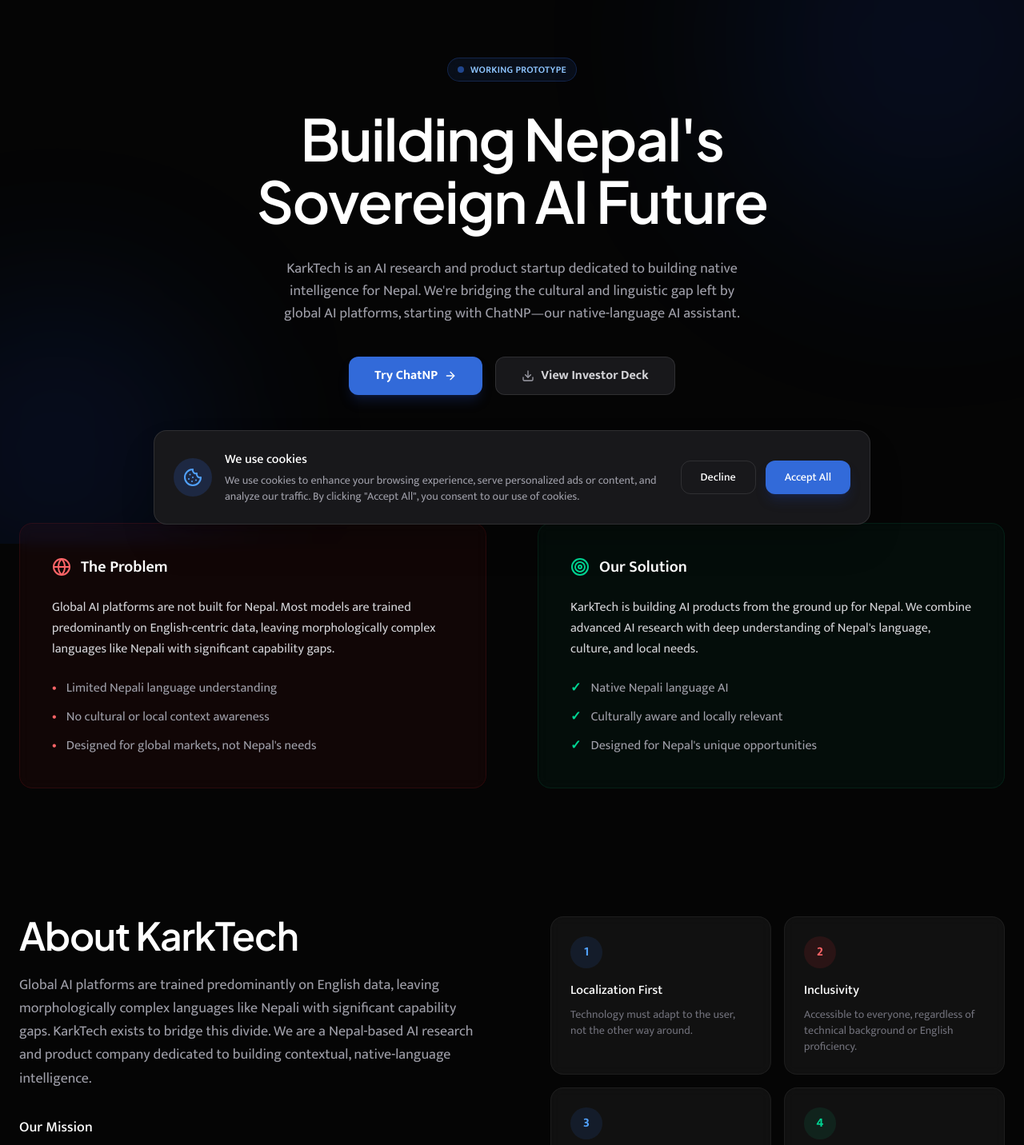
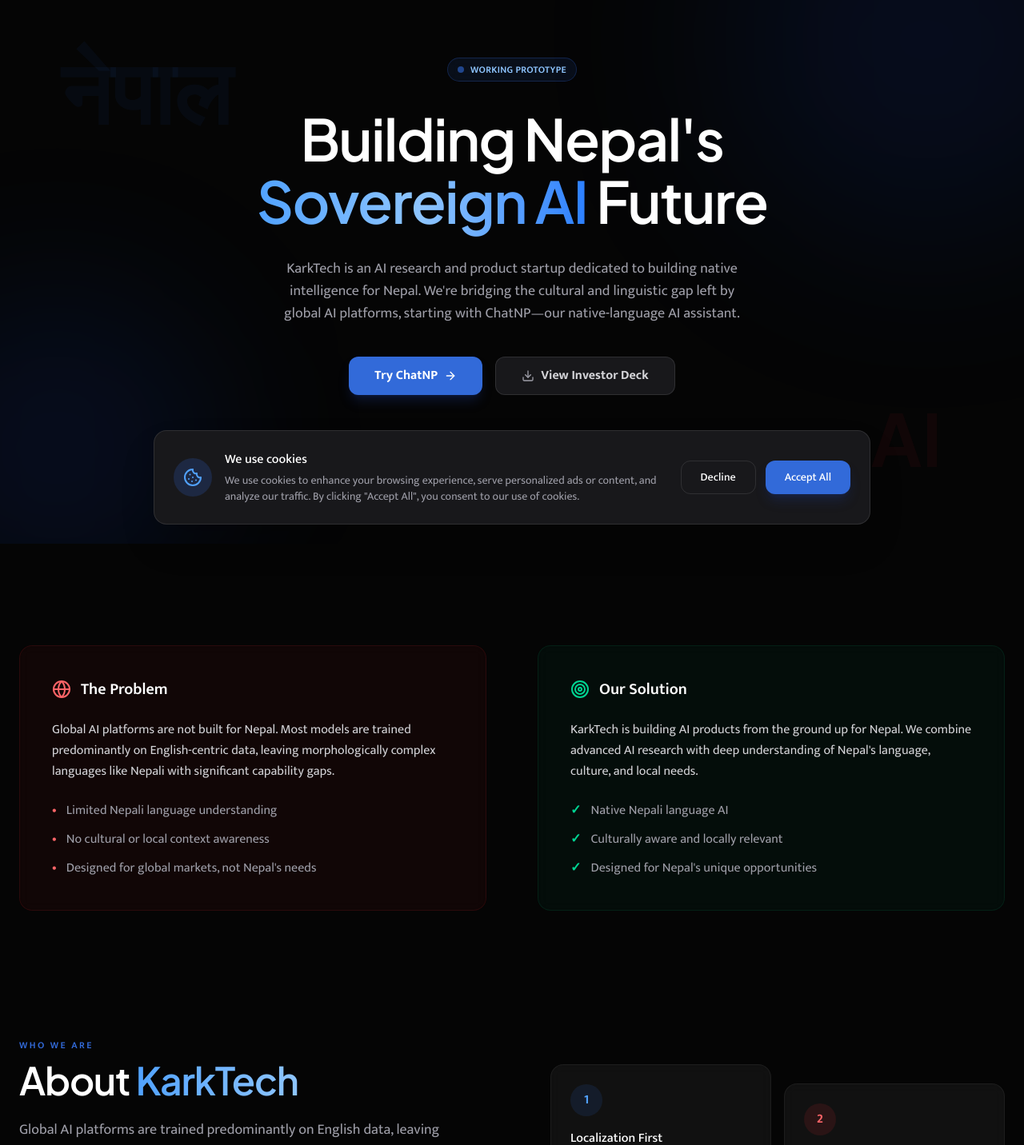
Before and after one commit to ganeshinunited-dot/Chatnepal, a Next.js app: page / in a window 1280 px wide. Shown: the part 120-1552 px from the top of the page at 80% size. Built offline with nearby package versions, Linux system fonts and the light colour scheme.

Commit message:
Advanced desktop (PC) view: hero gradient heading, stats strip, floating Nepali glyphs, desktop-only section labels and hover effects (mobile unchanged)

```diff
--- a/components/About.tsx
+++ b/components/About.tsx
@@ -12,8 +12,9 @@ export function About() {
           viewport={{ once: true }}
           transition={{ duration: 0.6 }}
         >
+          <p className="text-xs font-semibold uppercase tracking-[0.2em] text-brand-blue mb-3 hidden lg:block">Who We Are</p>
           <h2 className="font-heading text-4xl md:text-5xl tracking-tight text-white mb-6">
-            About KarkTech
+            About <span className="bg-gradient-to-r from-blue-400 to-blue-300 bg-clip-text text-transparent">KarkTech</span>
           </h2>
           <p className="text-zinc-400 text-lg leading-relaxed mb-8">
             Global AI platforms are trained predominantly on English data, leaving morphologically complex languages like Nepali with significant capability gaps. KarkTech exists to bridge this divide. We are a Nepal-based AI research and product company dedicated to building contextual, native-language intelligence.
@@ -39,30 +40,30 @@ export function About() {
           whileInView={{ opacity: 1, x: 0 }}
           viewport={{ once: true }}
           transition={{ duration: 0.6 }}
-          className="grid grid-cols-1 sm:grid-cols-2 gap-4"
+          className="grid grid-cols-1 sm:grid-cols-2 gap-4 lg:mt-8"
         >
-          <div className="p-6 rounded-2xl bg-white/5 border border-white/5 backdrop-blur-sm">
+          <div className="p-6 rounded-2xl bg-white/5 border border-white/5 backdrop-blur-sm transition-all duration-300 hover:border-white/10 hover:-translate-y-1">
             <div className="w-10 h-10 rounded-full bg-blue-500/10 flex items-center justify-center mb-4">
               <span className="text-blue-400 font-bold">1</span>
             </div>
             <h4 className="text-white font-medium mb-2">Localization First</h4>
             <p className="text-sm text-zinc-500">Technology must adapt to the user, not the other way around.</p>
           </div>
-          <div className="p-6 rounded-2xl bg-white/5 border border-white/5 backdrop-blur-sm">
+          <div className="p-6 rounded-2xl bg-white/5 border border-white/5 backdrop-blur-sm transition-all duration-300 hover:border-white/10 hover:-translate-y-1 lg:mt-6">
             <div className="w-10 h-10 rounded-full bg-red-500/10 flex items-center justify-center mb-4">
               <span className="text-red-400 font-bold">2</span>
             </div>
             <h4 className="text-white font-medium mb-2">Inclusivity</h4>
             <p className="text-sm text-zinc-500">Accessible to everyone, regardless of technical background or English proficiency.</p>
           </div>
-          <div className="p-6 rounded-2xl bg-white/5 border border-white/5 backdrop-blur-sm">
+          <div className="p-6 rounded-2xl bg-white/5 border border-white/5 backdrop-blur-sm transition-all duration-300 hover:border-white/10 hover:-translate-y-1">
             <div className="w-10 h-10 rounded-full bg-blue-500/10 flex items-center justify-center mb-4">
               <span className="text-blue-400 font-bold">3</span>
             </div>
             <h4 className="text-white font-medium mb-2">Integrity</h4>
             <p className="text-sm text-zinc-500">Committed to building ethical, transparent, and secure AI systems.</p>
           </div>
-          <div className="p-6 rounded-2xl bg-white/5 border border-white/5 backdrop-blur-sm">
+          <div className="p-6 rounded-2xl bg-white/5 border border-white/5 backdrop-blur-sm transition-all duration-300 hover:border-white/10 hover:-translate-y-1 lg:mt-6">
             <div className="w-10 h-10 rounded-full bg-emerald-500/10 flex items-center justify-center mb-4">
               <span className="text-emerald-400 font-bold">4</span>
             </div>
--- a/components/Hero.tsx
+++ b/components/Hero.tsx
@@ -8,6 +8,26 @@ import { motion } from "motion/react";
 export function Hero() {
   return (
     <section className="relative mx-auto flex w-full max-w-7xl flex-col items-center px-4 pt-12 text-center sm:px-6 md:pt-24">
+      {/* Desktop-only advanced visual: floating Nepali script glow behind headline */}
+      <div className="pointer-events-none absolute inset-0 hidden lg:block overflow-hidden">
+        <motion.span
+          initial={{ opacity: 0 }}
+          animate={{ opacity: 1 }}
+          transition={{ duration: 1.5, delay: 0.8 }}
+          className="absolute top-[12%] left-[6%] select-none font-heading text-[110px] font-bold leading-none text-blue-500/[0.05]"
+        >
+          नेपाल
+        </motion.span>
+        <motion.span
+          initial={{ opacity: 0 }}
+          animate={{ opacity: 1 }}
+          transition={{ duration: 1.5, delay: 1.1 }}
+          className="absolute bottom-[8%] right-[8%] select-none font-heading text-[90px] font-bold leading-none text-red-500/[0.05]"
+        >
+          AI
+        </motion.span>
+      </div>
+
       <motion.div
         initial={{ opacity: 0, y: 20 }}
         animate={{ opacity: 1, y: 0 }}
@@ -24,7 +44,7 @@ export function Hero() {
         transition={{ duration: 0.5, delay: 0.1 }}
         className="max-w-4xl font-heading text-4xl font-medium leading-[1.08] tracking-tight text-white text-balance sm:text-5xl md:text-6xl lg:text-7xl"
       >
-        Building Nepal's Sovereign AI Future
+        Building Nepal's <span className="bg-gradient-to-r from-blue-400 via-blue-300 to-blue-500 bg-clip-text text-transparent">Sovereign AI</span> Future
       </motion.h1>
 
       <motion.p
@@ -44,12 +64,33 @@ export function Hero() {
       >
         <Link
           href="/chat"
-          className="group relative flex h-12 w-full items-center justify-center gap-2 overflow-hidden rounded-xl bg-brand-blue px-6 font-bold text-white shadow-lg shadow-blue-900/30 transition-all hover:bg-brand-blue-bright sm:w-auto sm:px-8"
+          className="group relative flex h-12 w-full items-center justify-center gap-2 overflow-hidden rounded-xl bg-brand-blue px-6 font-bold text-white shadow-lg shadow-blue-900/30 transition-all hover:bg-brand-blue-bright hover:shadow-blue-800/40 hover:-translate-y-0.5 sm:w-auto sm:px-8"
         >
           Try ChatNP
           <ArrowRight className="w-4 h-4 group-hover:translate-x-1 transition-transform" />
         </Link>
-        <DownloadLink className="flex h-12 w-full items-center justify-center gap-2 rounded-xl border border-white/10 bg-zinc-900 px-6 font-bold text-zinc-300 backdrop-blur-sm transition-colors hover:bg-zinc-800 sm:w-auto sm:px-8"><Download className="w-4 h-4 text-zinc-400" />View Investor Deck</DownloadLink>
+        <DownloadLink className="flex h-12 w-full items-center justify-center gap-2 rounded-xl border border-white/10 bg-zinc-900 px-6 font-bold text-zinc-300 backdrop-blur-sm transition-colors hover:bg-zinc-800 hover:-translate-y-0.5 sm:w-auto sm:px-8"><Download className="w-4 h-4 text-zinc-400" />View Investor Deck</DownloadLink>
+      </motion.div>
+
+      {/* Desktop-only stats strip under CTA */}
+      <motion.div
+        initial={{ opacity: 0, y: 20 }}
+        animate={{ opacity: 1, y: 0 }}
+        transition={{ duration: 0.6, delay: 0.5 }}
+        className="mt-16 hidden lg:flex items-center justify-center gap-16 border-t border-white/5 pt-8 w-full max-w-3xl"
+      >
+        <div className="text-center">
+          <p className="font-heading text-3xl font-bold text-white">16.6M+</p>
+          <p className="text-xs uppercase tracking-wider text-zinc-500 mt-1">Internet Users in Nepal</p>
+        </div>
+        <div className="text-center">
+          <p className="font-heading text-3xl font-bold text-white">NP1</p>
+          <p className="text-xs uppercase tracking-wider text-zinc-500 mt-1">Native AI Model</p>
+        </div>
+        <div className="text-center">
+          <p className="font-heading text-3xl font-bold text-white">24/7</p>
+          <p className="text-xs uppercase tracking-wider text-zinc-500 mt-1">AI Assistant Access</p>
+        </div>
       </motion.div>
     </section>
   );
--- a/components/Investors.tsx
+++ b/components/Investors.tsx
@@ -15,6 +15,7 @@ export function Investors() {
               <span className="w-2 h-2 rounded-full bg-emerald-500 animate-pulse" />
               Seed Round Open
             </div>
+            <p className="text-xs font-semibold uppercase tracking-[0.2em] text-emerald-400 mb-3 hidden lg:block">Funding Opportunity</p>
             <h2 className="mb-6 font-heading text-3xl text-white sm:text-4xl">Invest in Nepal's AI Future</h2>
             <p className="mb-8 text-base leading-relaxed text-zinc-400 sm:text-lg">
               We are raising NPR 1 Crore (approx $65,500 USD) to accelerate ChatNP's development, scale our infrastructure, and execute our go-to-market strategy. Nepal's digital economy is growing rapidly—now is the time to build sovereign AI solutions.
@@ -44,23 +45,23 @@ export function Investors() {
             </div>
           </div>
 
-          <div className="grid grid-cols-1 sm:grid-cols-2 gap-4">
-            <div className="rounded-2xl border border-white/5 bg-white/5 p-5 sm:p-6">
+            <div className="grid grid-cols-1 sm:grid-cols-2 gap-4 lg:mt-8">
+            <div className="rounded-2xl border border-white/5 bg-white/5 p-5 sm:p-6 transition-all duration-300 hover:border-white/10 hover:-translate-y-1">
               <Users className="w-6 h-6 text-brand-blue-bright mb-4" />
               <h4 className="text-white font-medium mb-1">16.6M+ Internet Users</h4>
               <p className="text-sm text-zinc-500">Massive underserved market in Nepal with growing digital adoption.</p>
             </div>
-            <div className="rounded-2xl border border-white/5 bg-white/5 p-5 sm:p-6">
+            <div className="rounded-2xl border border-white/5 bg-white/5 p-5 sm:p-6 transition-all duration-300 hover:border-white/10 hover:-translate-y-1 lg:mt-6">
               <Zap className="w-6 h-6 text-brand-blue-bright mb-4" />
               <h4 className="text-white font-medium mb-1">Scalable Infrastructure</h4>
               <p className="text-sm text-zinc-500">Built for growth with efficient, cost-optimized architecture.</p>
             </div>
-            <div className="rounded-2xl border border-white/5 bg-white/5 p-5 sm:p-6">
+            <div className="rounded-2xl border border-white/5 bg-white/5 p-5 sm:p-6 transition-all duration-300 hover:border-white/10 hover:-translate-y-1">
               <TrendingUp className="w-6 h-6 text-red-400 mb-4" />
               <h4 className="text-white font-medium mb-1">Growing Digital Economy</h4>
               <p className="text-sm text-zinc-500">Nepal's IT sector expanding rapidly with strong export growth.</p>
             </div>
-            <div className="rounded-2xl border border-white/5 bg-white/5 p-5 sm:p-6">
+            <div className="rounded-2xl border border-white/5 bg-white/5 p-5 sm:p-6 transition-all duration-300 hover:border-white/10 hover:-translate-y-1 lg:mt-6">
               <div className="w-6 h-6 text-brand-blue-bright mb-4 font-bold font-heading text-xl">B2C/B2B</div>
               <h4 className="text-white font-medium mb-1">Freemium Model</h4>
               <p className="text-sm text-zinc-500">Clear path to revenue through freemium and enterprise tiers.</p>
```
